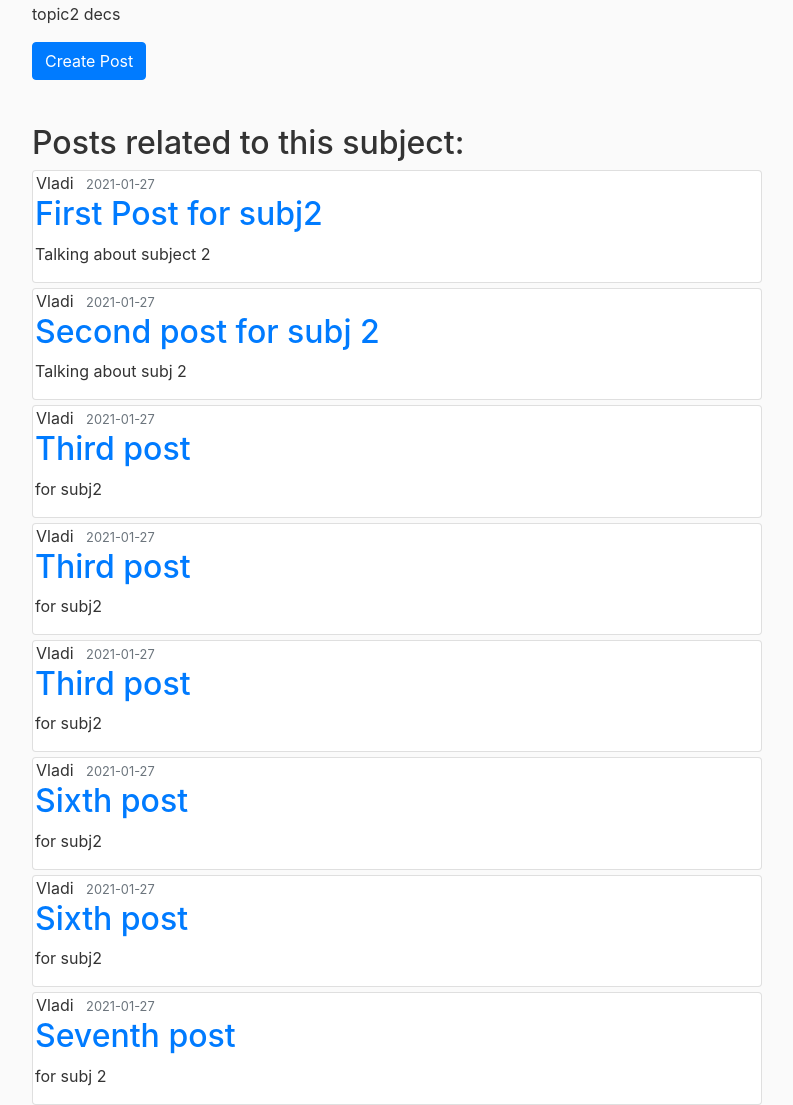
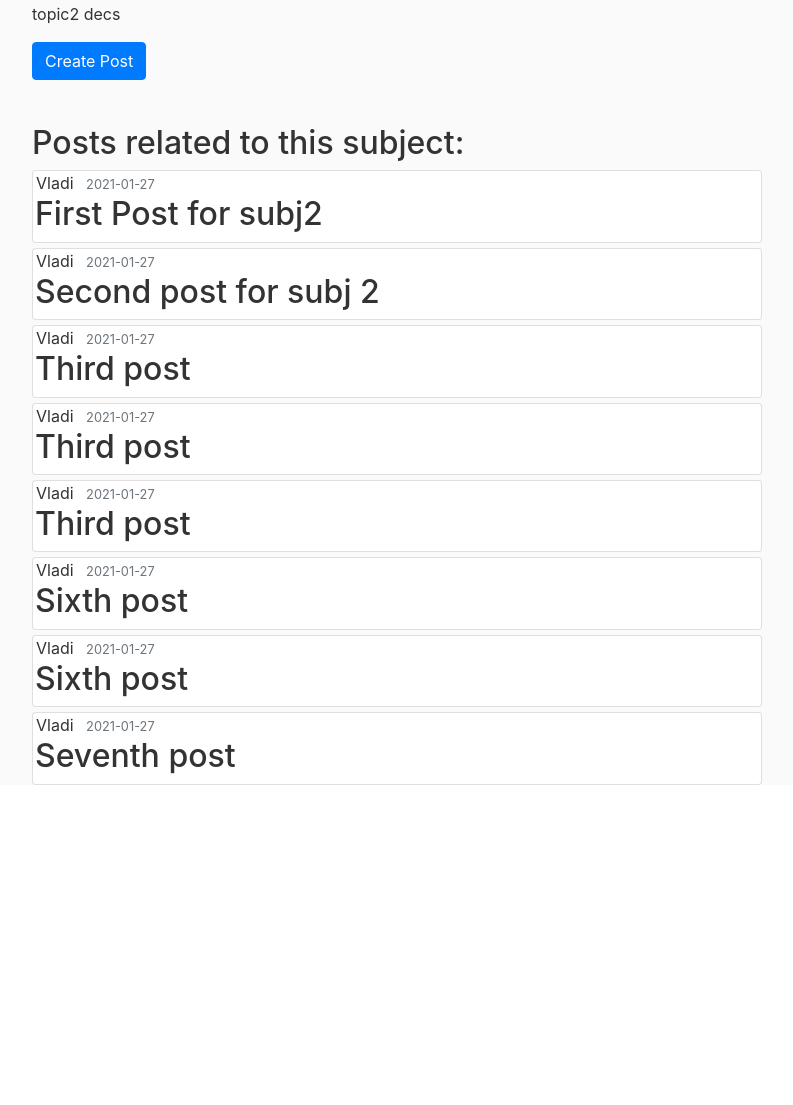
Before and after one commit to Vladikolev0321/Flask-Forum, a Flask app: page /topic/2 in a window 1280 px wide. Shown: the part 134-1239 px from the top of the page, without its empty margins (53-846 px from the left). After the commit the page ends 919 px from the top, so only its background shows below. Run offline with Flask 2, Linux system fonts and the light colour scheme; data comes from the database, SQL or seed files in the repository; both versions use the stored data as it was after the commit; some libraries are stand-ins or nearby versions.

Commit message:
Added some css and changed displaying of posts

```diff
--- a/flaskforum/routes.py
+++ b/flaskforum/routes.py
@@ -76,9 +76,9 @@ def make_topic():
 @app.route("/topic/<int:topic_id>", methods=['GET', 'POST'])
 def topic(topic_id):
     topic = Topic.query.get(topic_id)
-    posts = Post.query.all()
+    #posts = Post.query.all()
     #get all posts by topic id here not in the html
-    return render_template('topic.html', title=topic.title, topic=topic, posts=posts)
+    return render_template('topic.html', title=topic.title, topic=topic, posts=topic.posts)
 
 @app.route("/not_finished")
 def not_finished():
--- a/flaskforum/static/main.css
+++ b/flaskforum/static/main.css
@@ -3,3 +3,11 @@ body {
     color: #333333;
     margin-top: 5rem;
   }
+
+.remove_link_colour {
+    color: inherit;
+}
+
+.text_limit{
+  overflow: hidden;
+}
--- a/flaskforum/templates/home.html
+++ b/flaskforum/templates/home.html
@@ -4,7 +4,7 @@
     <div class="card" style="margin-top:5px">
         <article class="media content-section">
           <div class="media-body">
-            <h2><a class="article-title" href="{{ url_for('topic', topic_id=topic.id) }}" style = "margin-left:3px">{{ topic.title }}</a></h2>
+            <h2><a class="article-title remove_link_colour" href="{{ url_for('topic', topic_id=topic.id) }}" style = "margin-left:3px">{{ topic.title }}</a></h2>
             <p class="article-content" style = "margin-left:3px">{{ topic.description }}</p>
           </div>
         </article>
--- a/flaskforum/templates/post.html
+++ b/flaskforum/templates/post.html
@@ -7,7 +7,7 @@
             <small class="text-muted">{{ post.date_posted.strftime('%Y-%m-%d') }}</small>
           </div>
           <h2 class="article-title">{{ post.title }}</h2>
-              <p class="article-content">{{ post.content }}</p>
+              <p class="article-content text_limit">{{ post.content }}</p>
         </div>
     </article>
 
--- a/flaskforum/templates/topic.html
+++ b/flaskforum/templates/topic.html
@@ -14,7 +14,6 @@
     <br>
     <h2>Posts related to this subject:</h2>
     {% for post in posts %}
-      {% if post.topic_id == topic.id %}
         <div class="card" style="margin-top:5px">
           <article class="media content-section">
             <div class="media-body">
@@ -23,11 +22,9 @@
                 <small class="text-muted">{{ post.date_posted.strftime('%Y-%m-%d') }}</small>
               </div>
               <!---to add href-->
-              <h2><a class="article-title" href="{{ url_for('post', post_id=post.id) }}" style = "margin-left:2px">{{ post.title }}</a></h2>
-              <p class="article-content" style = "margin-left:2px">{{ post.content }}</p>
+              <h2><a class="article-title remove_link_colour" href="{{ url_for('post', post_id=post.id) }}" style = "margin-left:2px">{{ post.title }}</a></h2>
             </div>
           </article>
         </div>
-      {% endif %}
     {% endfor %}
 {% endblock %}
```
Also changed, not shown: flaskforum/forum.db.
